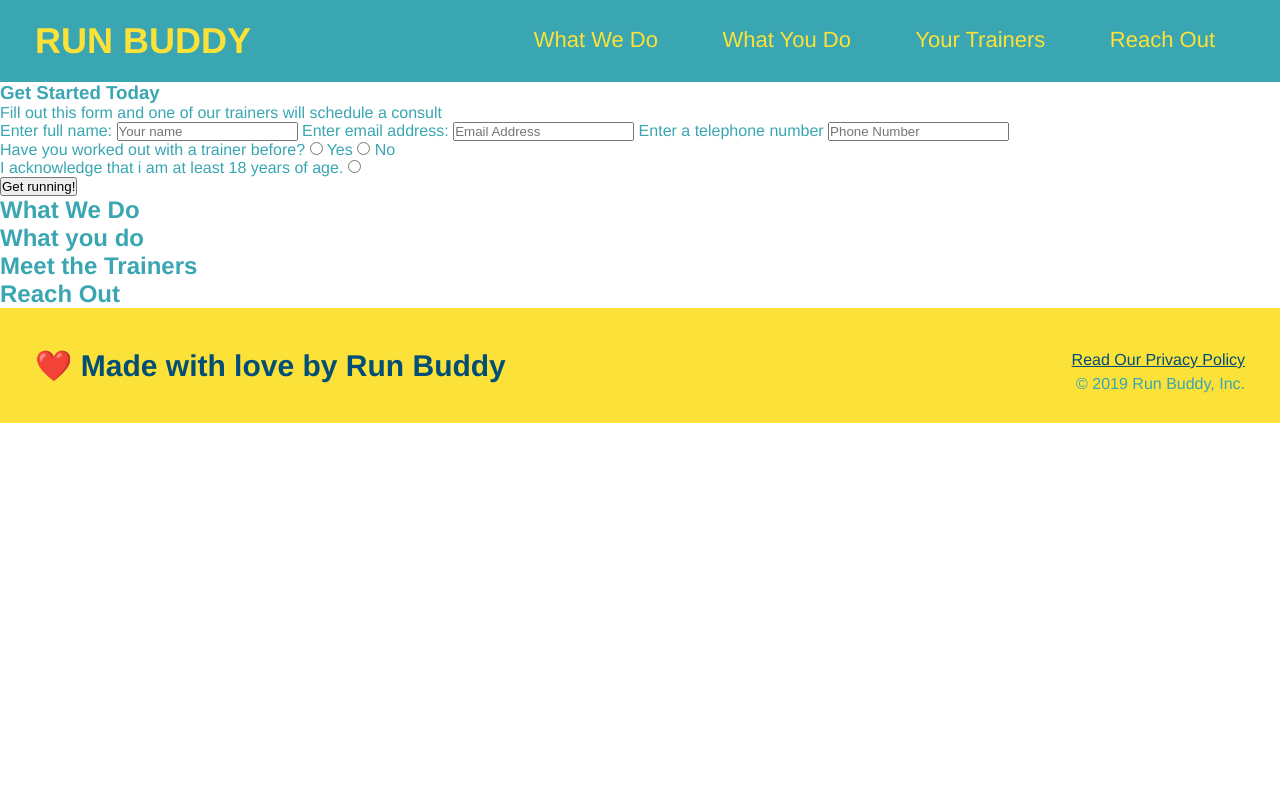
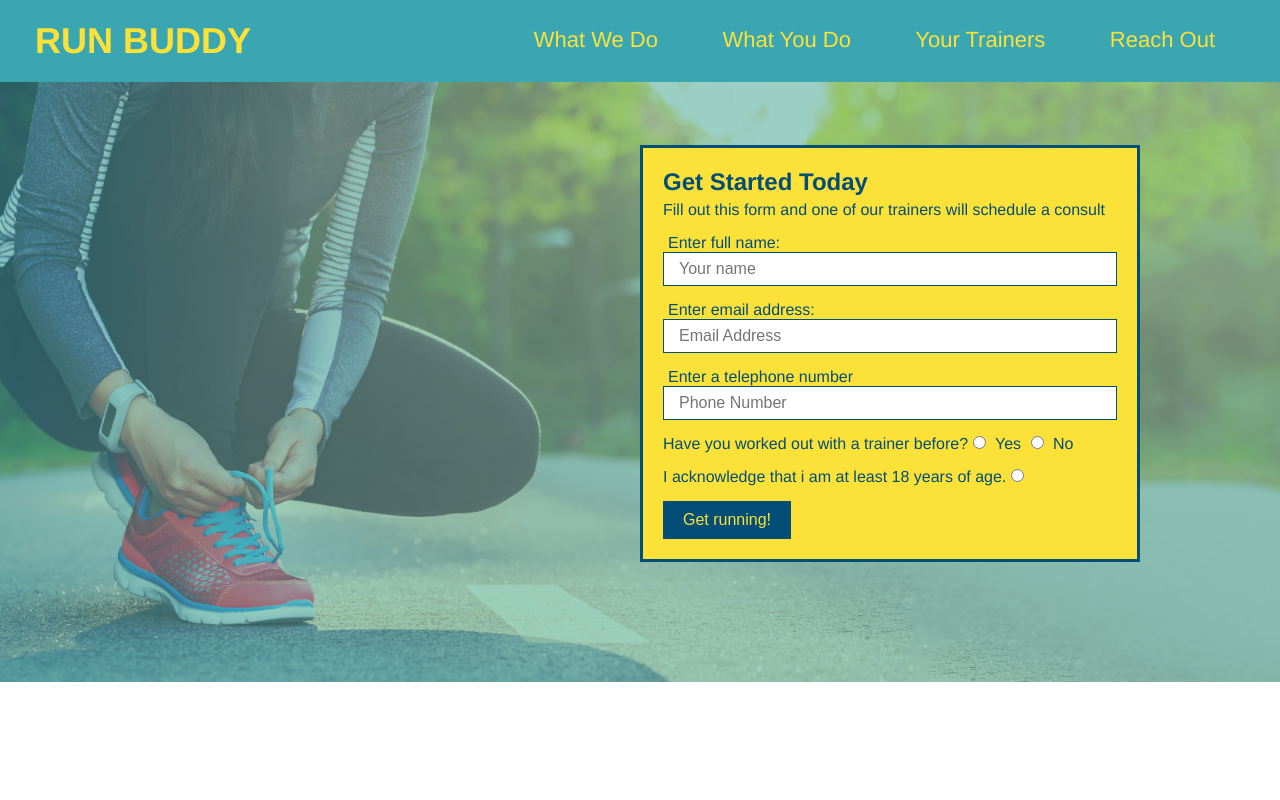
Before and after one commit to BurnsD/run-buddy, a plain HTML site: page index.html in a window 1280 px wide. Shown: the top 800 px of the page. Drawn offline with Linux system fonts and the light colour scheme.

Commit message:
finished form and header style

```diff
--- a/assets/css/style.css
+++ b/assets/css/style.css
@@ -9,11 +9,13 @@ body {
     color: #39a6b2;
     font-family: Helvetica, Arial, sans-serif;
 }
+
 /* apply style to <header> */
 header {
     padding: 20px 35px;
     background-color: #39a6b2;
 }
+
 /* font and margin */
 header h1 {
     font-weight: bold;
@@ -26,21 +28,25 @@ header a {
     text-decoration: none;
     color: #fce138;
 }
+
 /* moves nav bar test to the right*/
 header nav {
     float: right;
     margin: 7px 0px;
 }
+
 /* Makes text run inline instead of a list */
 header nav ul li {
     display: inline;
 }
+
 /* Moves text to seperated on nav bar? */
 header nav ul li a {
     margin: 0 30px;
     font-weight: lighter;
     font-size: 22px;
 }
+
 /* Moves text within the background color of the title*/
 header h1 {
     font-weight: bold;
@@ -49,12 +55,14 @@ header h1 {
     margin: 0;
     display: inline;
 }
+
 /* Footer background */
 footer {
     background: #fce138;
     width: 100%;
     padding: 40px 35px;
 }
+
 /* adjust text for "Made with love by Run Buddy" */
 footer h2 {
     display: inline;
@@ -62,13 +70,74 @@ footer h2 {
     font-size: 30px;
     margin: 0;
 }
+
 /* moves privacy policy to the right of page */
 footer div {
     float: right;
     line-height: 1.5;
     text-align: right;
 }
+
 /* adds color to <a> */
 footer a {
     color: #024e76;
 }
+
+/* --hero section -- */
+section {
+    padding: 60px;
+}
+
+/*  Hero style start*/
+.hero {
+    background-image: url("../images/hero-bg.jpg");
+    height: 600px;
+    background-size: cover;
+    background-position: center;
+    position: relative;
+}
+/* Hero form style */
+.hero-form {
+    background-color: #fce138;
+    padding: 20px;
+    width: 500px;
+    color: #024e76;
+    border-style: solid;
+    border-width: 3px;
+    border-color: #024e76;
+    position: absolute;
+    bottom: 120px;
+    right: 140px;
+}
+.hero-form h3 {
+    font-size: 24px;
+    margin: 0px;
+}
+
+.hero-form p {
+    margin: 5px 0 15px 0;
+}
+
+.form-input {
+    border: 1px solid #024e76;
+    display: block;
+    padding: 7px 15px;
+    font-size: 16px;
+    color: #024e76;
+    width: 100%;
+    margin-bottom: 15px;
+}
+
+.hero-form label {
+    margin: 0 5px;
+}
+
+/* Get running button */
+.hero-form button {
+    color: #fce138;
+    background-color: #024e76;
+    border: none;
+    padding: 10px 20px;
+    font-size: 16px;
+}
+/* HERO STYLE END */
--- a/index.html
+++ b/index.html
@@ -34,21 +34,21 @@
             </nav>
         </header>
             <!-- hero section-->
-            <section>
-                <div>
+            <section class="hero">
+                <div class="hero-form">
                     <h3>Get Started Today</h3>
                     <p>Fill out this form and one of our trainers will schedule a consult</p>
                 <!-- Add form element-->
                  <form>
                     <!-- Name input-->
                     <label for="name">Enter full name:</label>
-                    <input type="text" placeholder="Your name" name="name" id="name" />
+                    <input type="text" placeholder="Your name" name="name" id="name" class="form-input"/>
                     <!-- Email input-->
                     <label for="email">Enter email address:</label>
-                    <input type="email" placeholder="Email Address" name="email" id="email" />
+                    <input type="email" placeholder="Email Address" name="email" id="email" class="form-input"/>
                     <!-- phone # input-->
                     <label for="phone">Enter a telephone number</label>
-                    <input type="tel" placeholder="Phone Number" name="phone" id="phone" />
+                    <input type="tel" placeholder="Phone Number" name="phone" id="phone" class="form-input"/>
                     <!-- adding radio button-->
                     <p>
                         Have you worked out with a trainer before?
```
Also changed, not shown: assets/images/hero-bg.jpg (added).
